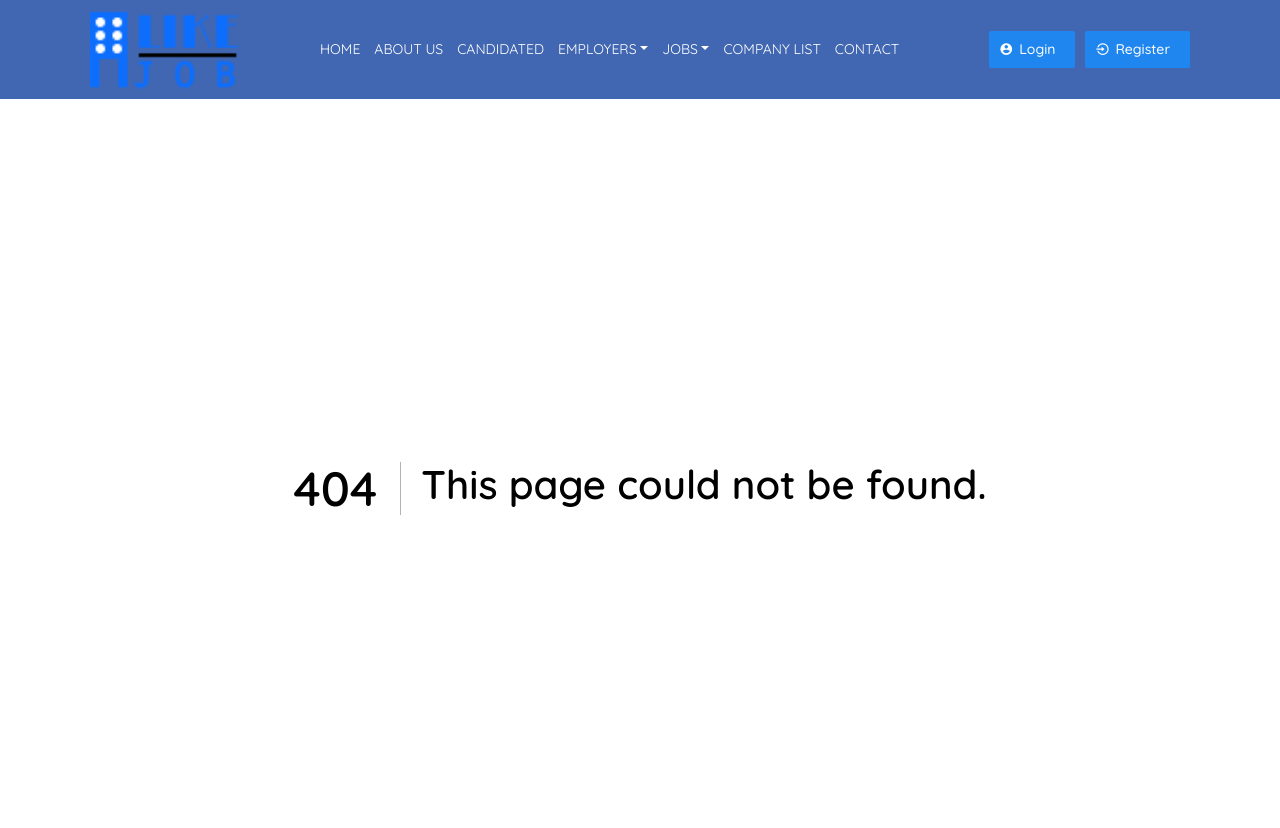
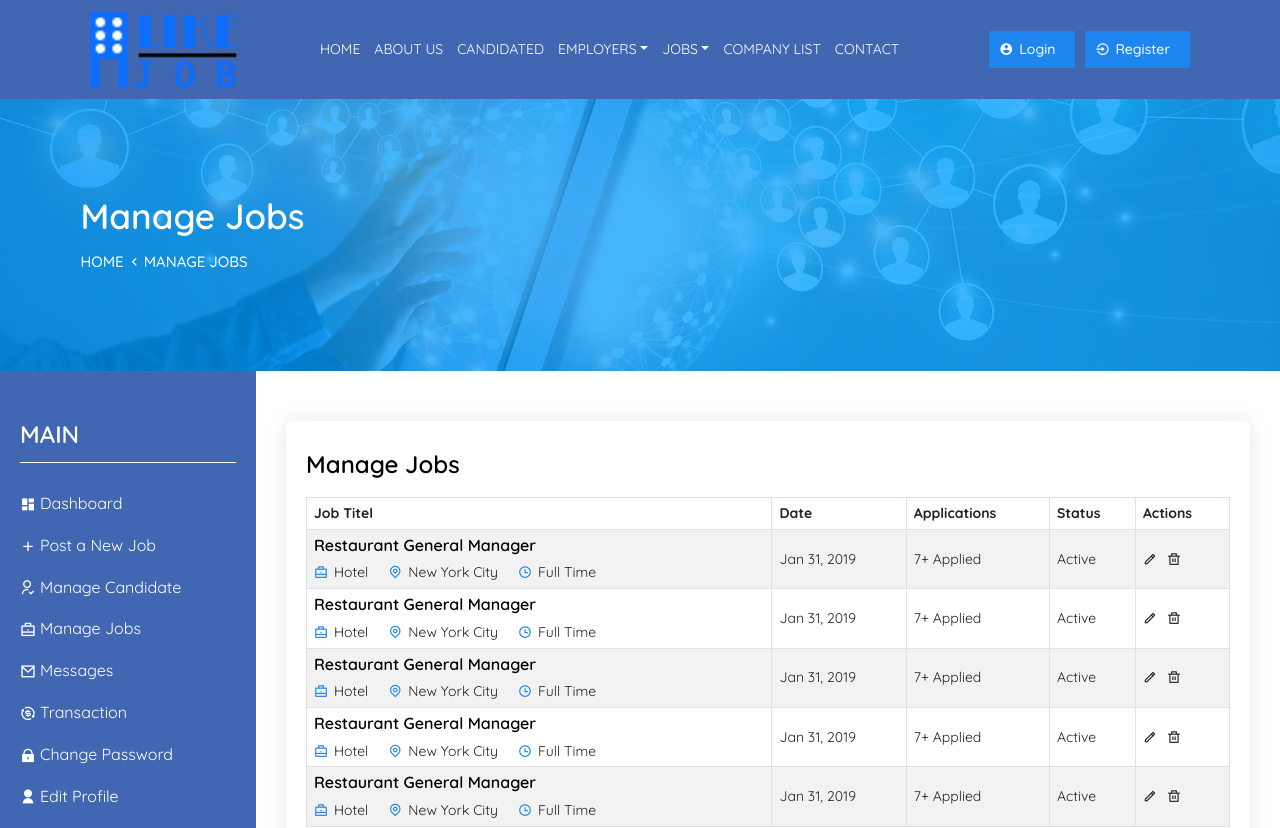
Before and after one commit to MilonSarker40/jobs, a Next.js app: page /manage-jobs in a window 1280 px wide. Before the commit this address had no page. Shown: the top 828 px of the page. Built offline with nearby package versions, Linux system fonts and the light colour scheme.

Commit message:
jobs details done

```diff
--- /dev/null
+++ b/components/ManageJobs/ManageJobsData.js
@@ -0,0 +1,32 @@
+export const ManageJobsData=[
+    {
+        title1:'Restaurant General Manager',
+        date1:'Jan 31, 2019',
+        application:'7+ Applied',
+        status1:'Active',
+    },
+    {
+        title1:'Restaurant General Manager',
+        date1:'Jan 31, 2019',
+        application:'7+ Applied',
+        status1:'Active',
+    },
+    {
+        title1:'Restaurant General Manager',
+        date1:'Jan 31, 2019',
+        application:'7+ Applied',
+        status1:'Active',
+    },
+    {
+        title1:'Restaurant General Manager',
+        date1:'Jan 31, 2019',
+        application:'7+ Applied',
+        status1:'Active',
+    },
+    {
+        title1:'Restaurant General Manager',
+        date1:'Jan 31, 2019',
+        application:'7+ Applied',
+        status1:'Active',
+    },
+]
--- /dev/null
+++ b/components/ManageJobs/ManageJobsTable.js
@@ -0,0 +1,64 @@
+import React from 'react';
+import Table from 'react-bootstrap/Table';
+import classes from '../../styles/PostJob.module.css';
+import { ManageJobsData } from './ManageJobsData';
+
+const ManageJobsTable = () => {
+  return (
+    <>
+      <div className={`${classes.candidate_table}`}>
+         <h5>Manage Jobs</h5>
+         <Table striped bordered hover size="lg">
+                <thead>
+                    <tr>
+                        <th>Job Titel</th>
+                        <th>Date</th>
+                        <th>Applications</th>
+                        <th>Status</th>
+                        <th>Actions</th>
+                    </tr>
+                </thead>
+                <tbody>
+                 {ManageJobsData.map((item,index)=>(
+                      <tr key={index}>
+                        <td>
+                            <div className={`${classes.candidate}`}>
+                                <h6>{item.title1}</h6>
+                                <ul className='clearfix reset-list'>
+                                    <li><i class="ri-briefcase-line"></i> Hotel</li>
+                                    <li><i class="ri-map-pin-line"></i> New York City</li>
+                                    <li><i class="ri-time-line"></i> Full Time</li>
+                                </ul>
+                            </div>
+                        </td>
+                        <td>
+                           <div className={`${classes.candidate}`}>
+                              <span>{item.date1}</span>
+                            </div>
+                        </td>
+                        <td>
+                            <div className={`${classes.candidate}`}>
+                                <span>{item.application}</span>
+                            </div>
+                        </td>
+                        <td>
+                            <div className={`${classes.candidate}`}>
+                                <span>{item.status1}</span>
+                            </div>
+                        </td>
+                        <td>
+                            <div className={`${classes.candidate}`}>
+                                <i class="ri-pencil-line"></i>
+                                <i class="ri-delete-bin-line"></i>
+                            </div>
+                        </td>
+                      </tr>
+                    ))}
+                </tbody>
+          </Table>
+      </div>
+    </>
+  )
+}
+
+export default ManageJobsTable
--- /dev/null
+++ b/pages/manage-jobs.js
@@ -0,0 +1,26 @@
+import React from 'react';
+import BreadCrumb from '../components/BreadCrumb/BreadCrumb';
+import ManageJobsTable from '../components/ManageJobs/ManageJobsTable';
+import LatestNews from '../components/NetellerNews/NetellerNews';
+import Sidebar from '../components/PostJob/Sidebar';
+
+const ManageCandidate = () => {
+  return (
+    <>
+     <BreadCrumb title='Manage Jobs' subtitle='Home' subtitle1='Manage Jobs'/>
+     <section className='job_post_sec_wrp clearfix'>
+        <div className='job_post_lft'>
+            <Sidebar />
+        </div>
+        <div className='job_post_rgt'>
+            <div className='job_post_cntlr'>
+                <ManageJobsTable />
+            </div>
+        </div>
+      </section>
+      <LatestNews />
+    </>
+  )
+}
+
+export default ManageCandidate
--- a/styles/PostJob.module.css
+++ b/styles/PostJob.module.css
@@ -117,7 +117,7 @@
 }
 .candidate h6{
     margin-bottom: 10px !important;
-    font-size: 18px !important;
+    font-size: 16px !important;
     line-height: 1;
 }
 .candidate i{
@@ -137,3 +137,42 @@
 .candidate_table table tbody{
     vertical-align: middle;
 }
+.commont_dsc{
+    position: relative;
+    padding-left: 110px;
+    padding-right: 20px;
+    padding-bottom: 10px;
+    border-bottom: 1px solid#ddd;
+    margin-bottom: 20px;
+}
+.commont_dsc img{
+    position: absolute;
+    left: 10px;
+    top: 0;
+    border-radius: 5px;
+}
+.commont_dsc h6{
+    margin-bottom: 10px !important;
+    font-size: 16px !important;
+    line-height: 1 !important;
+}
+.commont_dsc span{
+    display: block;
+    padding-bottom: 5px;
+    padding-left: 20px;
+    position: relative;
+}
+.commont_dsc span i{
+    display: inline-block;
+    vertical-align: baseline;
+    position: absolute;
+    left: 0;
+    color: #1f86ef;
+}
+.commont_dsc p a{
+    display: inline-block;
+    vertical-align: baseline;
+    color: #1f86ef;
+    padding-left: 10px;
+    text-decoration: none;
+}
```
Also changed, not shown: components/Messages/MessagesCard.js (added, +28 -0 lines), components/Messages/MessagesData.js (added, +30 -0 lines), pages/messages.js (added, +26 -0 lines), public/images/avatar-1.jpg (added).
